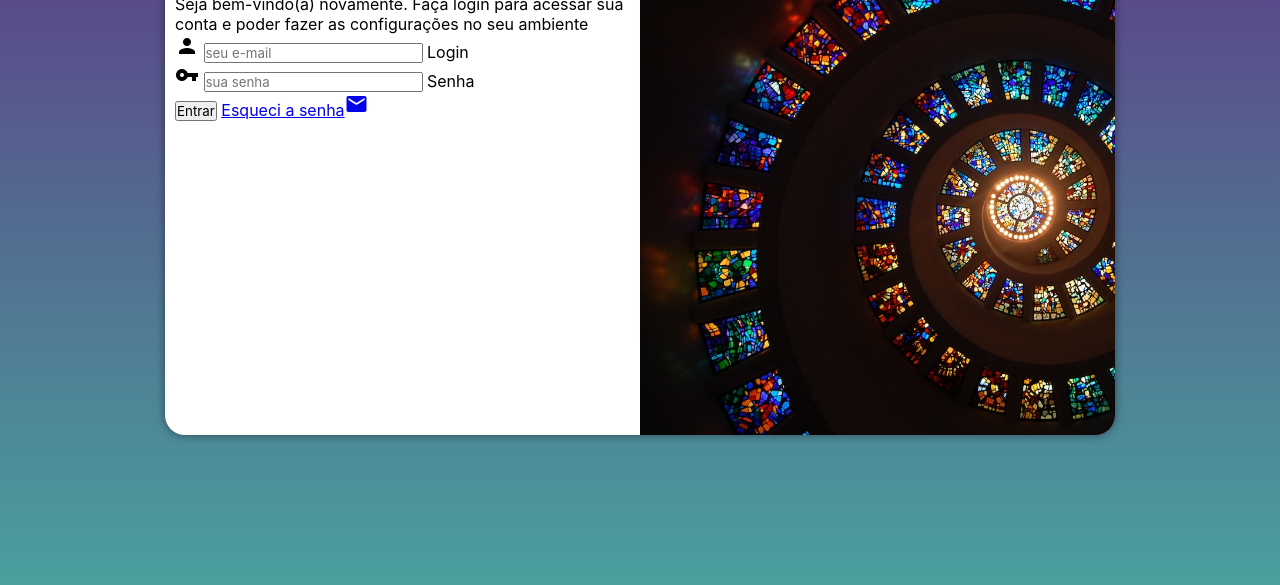
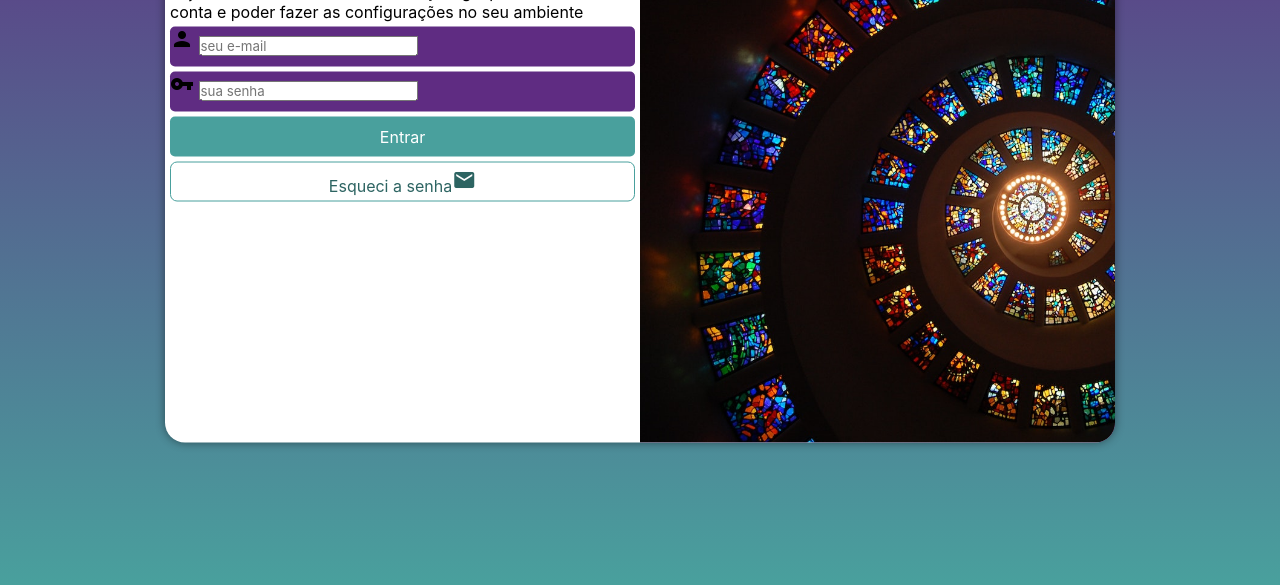
Before and after one commit to MarcosAlencard/projeto-login, a plain HTML site: page index.html in a window 1280 px wide. Shown: the part 215-800 px from the top of the page. Drawn offline with Linux system fonts and the light colour scheme.

Commit message:
Update style.css

```diff
--- a/estilos/style.css
+++ b/estilos/style.css
@@ -19,13 +19,13 @@ body, html {
     width: 100vw;
 }
 
-main{
+main {
     position: relative;
     height: 100vh;
     width: 100vw;
 }
 
-section#login{
+section#login {
     position: absolute;
     top: 50%;
     left: 50%;
@@ -34,7 +34,7 @@ section#login{
 
     background-color: white;
     width: 250px;
-    height: 500px;
+    height: 515px;
     border-radius: 20px;
     box-shadow: 0px 0px 10px rgba(0, 0, 0, 0.450);
 
@@ -42,7 +42,7 @@ section#login{
     transition-timing-function: ease;
 }
 
-section#login > div#imagem{
+section#login > div#imagem {
     display: block;
     background: #5f2c82 url(../imagens/pexels-pixabay-161154.jpg) no-repeat;
     background-size: cover;
@@ -52,7 +52,7 @@ section#login > div#imagem{
 
 section#login > div#formulario {
     display: block;
-    padding: 10px;
+    padding: 5px;
 }
 
 div#formulario> h1 {
@@ -60,6 +60,62 @@ div#formulario> h1 {
     margin-bottom: 10px;
 }
 
-div#formulario > p{
+div#formulario > p {
     font-size: 0.8em;
 }
+
+
+form > div.campo {
+    background-color: #5f2c82;
+    display: block;
+    width: 100%;
+    height: 40px;
+    border-radius: 5px;
+    margin: 5px 0px;
+}
+
+div.campo > label {
+    display: none;
+}
+
+
+form > input[type=submit] {
+    display: block;
+    font-size: 1em;
+    width: 100%;
+    height: 40px;
+    background-color: #49a09d;
+    color: white;
+    border: none;
+    border-radius: 5px;
+    margin-top: 5px;
+
+}
+
+form > input[type=submit]:hover {
+    background-color: #2d6462;
+}
+
+form > a.botao {
+    display: block;
+    text-align: center;
+    font-size: 1em;
+    width: 100%;
+    height: 40px;
+    padding-top: 5px;
+    margin-top: 5px;
+    background-color: white;
+    color: #2d6462;
+    border: 1px solid #49a09d;
+    border-radius: 7px;
+    text-decoration: none ;
+}
+
+form > a.botao:hover{
+    background-color: #6cd3cf;
+}
+
+
+form > a.botao > i {
+    font-size: 0.8;
+}
```
